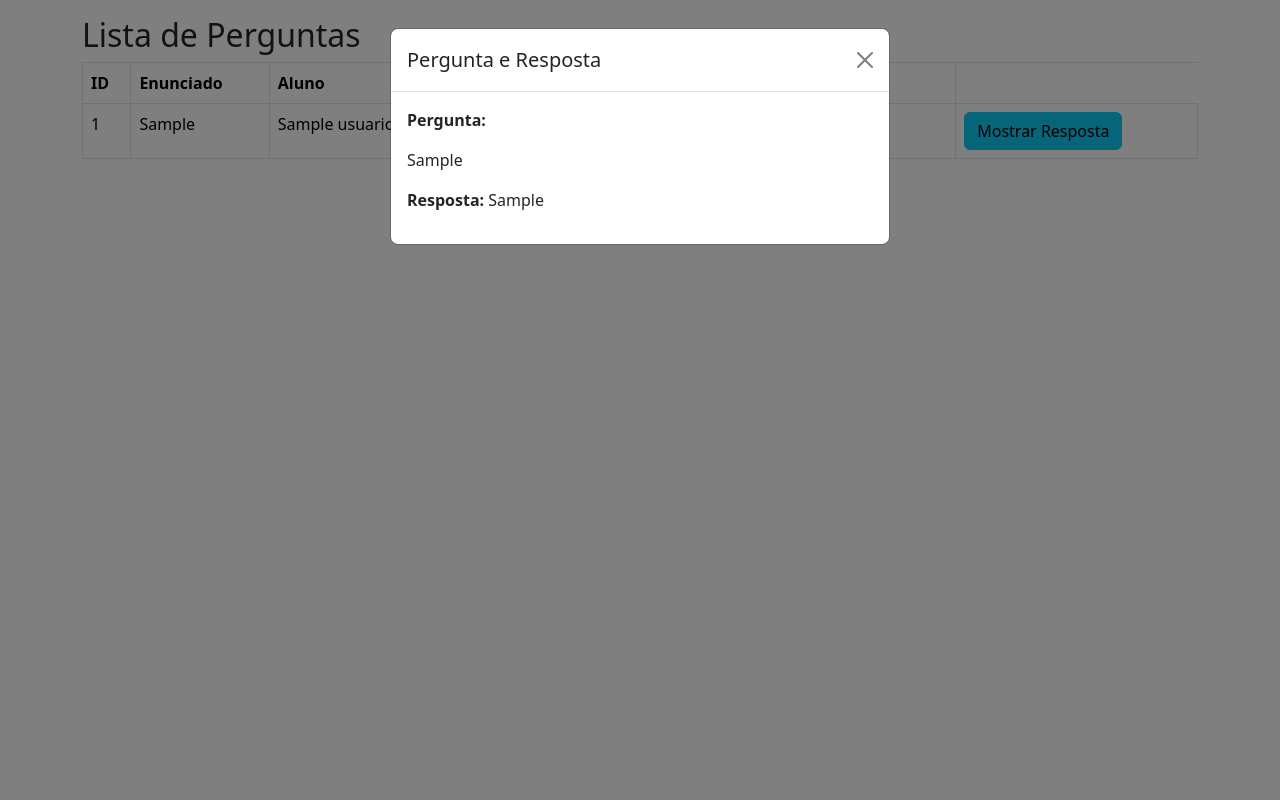
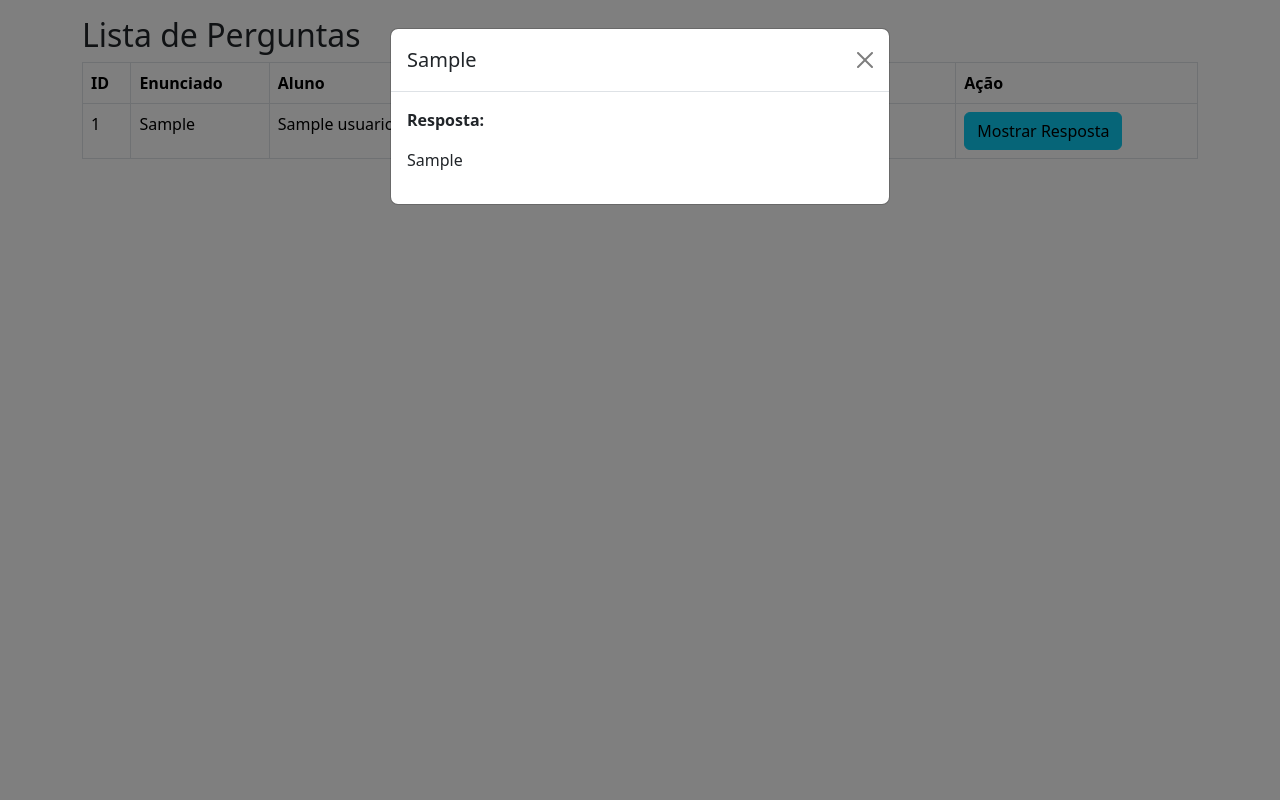
Before and after one commit to Wallacevini12/EC_3P, a PHP site: page /listar_perguntas.php in a window 1280 px wide, after a click on "Mostrar Resposta". Run offline with PHP 8.4, Linux system fonts and the light colour scheme; data comes from the database, SQL or seed files in the repository; tables that the repository leaves empty hold one stand-in row (values such as "Sample post").

Commit message:
mudança no layout das perguntas respondidas pelo monitor

```diff
--- a/PROJETO/listar_perguntas.php
+++ b/PROJETO/listar_perguntas.php
@@ -10,12 +10,11 @@ if ($oMysql->connect_error) {
 
 // Consultar todas as perguntas no banco
 $query = "
-   SELECT p.codigo_pergunta, p.enunciado, p.data_criacao, u.nome AS nome_aluno, d.nome_disciplina, r.resposta
+    SELECT p.codigo_pergunta, p.enunciado, p.data_criacao, u.nome AS nome_aluno, d.nome_disciplina, r.resposta
     FROM perguntas p
     JOIN usuarios u ON p.usuario_codigo = u.id
     JOIN disciplinas d ON p.disciplina_codigo = d.codigo_disciplina
     LEFT JOIN respostas r ON p.codigo_pergunta = r.codigo_pergunta
-    WHERE r.resposta IS NOT NULL
     ORDER BY p.data_criacao DESC
 ";
 
@@ -37,6 +36,7 @@ if (!$result) {
 </head>
 <body>
 
+
 <div class="container mt-3">
     <h2>Lista de Perguntas</h2>
 
@@ -49,19 +49,20 @@ if (!$result) {
                     <th>Aluno</th>
                     <th>Disciplina</th>
                     <th>Data da Pergunta</th>
+                    <th>Ação</th>
                 </tr>
             </thead>
             <tbody>
                 <?php while ($row = $result->fetch_assoc()): ?>
                     <tr>
                         <td><?= $row['codigo_pergunta'] ?></td>
-                        <td><?= htmlspecialchars($row['enunciado'], ENT_QUOTES, 'UTF-8') ?></td>
+                        <td><?= htmlspecialchars(substr($row['enunciado'], 0, 100)) . (strlen($row['enunciado']) > 100 ? '...' : '') ?></td>
                         <td><?= htmlspecialchars($row['nome_aluno'], ENT_QUOTES, 'UTF-8') ?></td>
                         <td><?= htmlspecialchars($row['nome_disciplina'], ENT_QUOTES, 'UTF-8') ?></td>
                         <td><?= $row['data_criacao'] ?></td>
                         <td>
-                               <!-- Botão para abrir o modal e mostrar a pergunta e resposta -->
-                               <button type="button" class="btn btn-info" data-bs-toggle="modal" data-bs-target="#respostaModal<?= $row['codigo_pergunta'] ?>">Mostrar Resposta</button>
+                            <!-- Botão para abrir o modal e mostrar a pergunta e resposta -->
+                            <button type="button" class="btn btn-info" data-bs-toggle="modal" data-bs-target="#respostaModal<?= $row['codigo_pergunta'] ?>">Mostrar Resposta</button>
                         </td>
                     </tr>
 
@@ -70,17 +71,17 @@ if (!$result) {
                         <div class="modal-dialog">
                             <div class="modal-content">
                                 <div class="modal-header">
-                                    <h5 class="modal-title" id="respostaModalLabel<?= $row['codigo_pergunta'] ?>">Pergunta e Resposta</h5>
+                                    <!-- Exibe a pergunta como título do modal -->
+                                    <h5 class="modal-title" id="respostaModalLabel<?= $row['codigo_pergunta'] ?>">
+                                        <?= htmlspecialchars($row['enunciado'], ENT_QUOTES, 'UTF-8') ?>
+                                    </h5>
                                     <button type="button" class="btn-close" data-bs-dismiss="modal" aria-label="Close"></button>
                                 </div>
                                 <div class="modal-body">
 
-                                    <!-- Exibe a pergunta -->
-                                    <p><strong>Pergunta:</strong></p>
-                                    <p><?= htmlspecialchars($row['enunciado'], ENT_QUOTES, 'UTF-8') ?></p>
-
                                     <!-- Exibe a resposta da pergunta -->
-                                    <p><strong>Resposta:</strong> <?= htmlspecialchars($row['resposta'], ENT_QUOTES, 'UTF-8') ?></p>
+                                    <p><strong>Resposta:</strong></p>
+                                    <p><?= htmlspecialchars($row['resposta'], ENT_QUOTES, 'UTF-8') ?></p>
                                 </div>
                             </div>
                         </div>
@@ -92,7 +93,6 @@ if (!$result) {
         <p class="alert alert-info">Nenhuma pergunta registrada.</p>
     <?php endif; ?>
 
-
 </div>
 
 </body>
```
